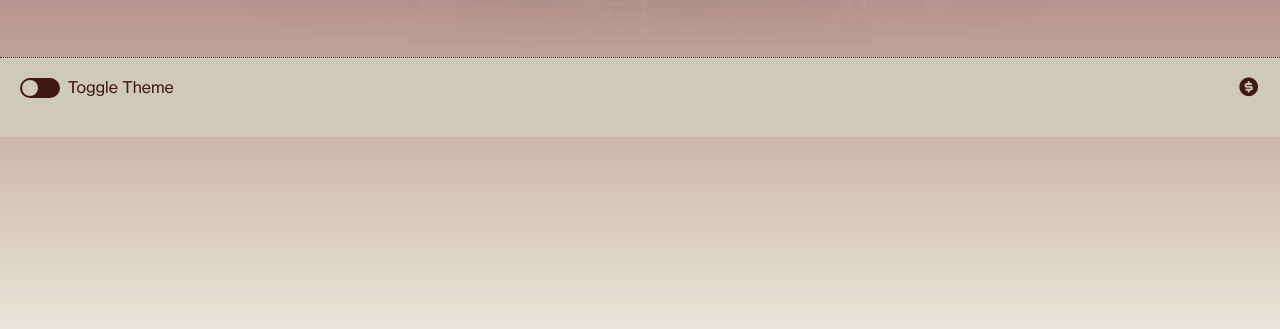
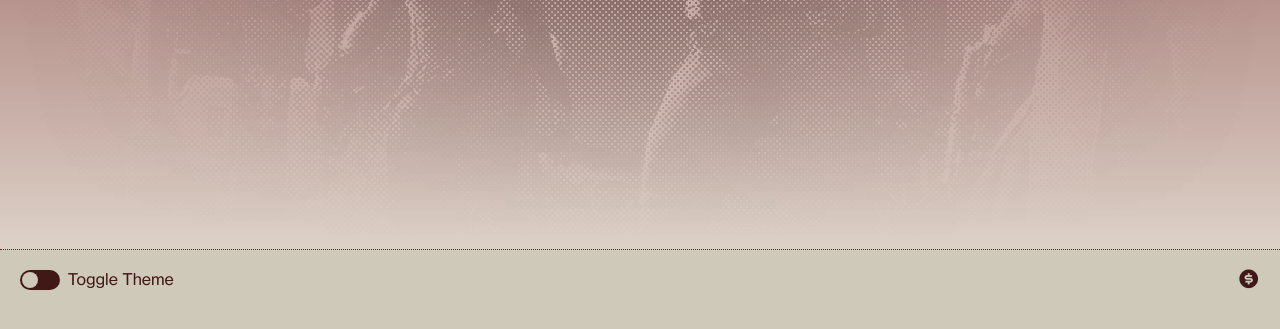
Before and after one commit to travisbuel/travisbuel.github.io, a plain HTML site: page index.html in a window 1280 px wide. Shown: the part 471-800 px from the top of the page. Drawn offline with nearby package versions, Linux system fonts and the light colour scheme.

Commit message:
Make Footer Sticky on Short Page

```diff
--- a/css/styles.css
+++ b/css/styles.css
@@ -37,6 +37,7 @@ html {
 	user-select: none;
 	/*Also prevent cursor from changing except where expressly stated*/
 	cursor: default;
+	min-height: 100%;
 }
 
 body {
@@ -54,6 +55,7 @@ body {
 	align-items: space-between;
 	justify-items: center;
 	overflow-x: hidden;
+	min-height: 100%;
 }
 
 h1 {
@@ -113,9 +115,9 @@ a:active {
 }
 
 .container {
-	display: flex;
-	flex-direction: column;
+	flex: 1 0 auto;
 	justify-content: flex-end;
+	min-height: 100%;
 
 	align-items: center;
 	color: var(--primary-color);
@@ -320,6 +322,9 @@ a:active {
 }
 
 .footer {
+	position: relative;
+	bottom: 0px;
+	flex-shrink: 0;
 	border-top: 1px dotted var(--bg-color2);
 	background-color: var(--shadow);
 	color: var(--primary-color);
@@ -327,6 +332,7 @@ a:active {
 	flex-direction: row nowrap;
 	align-items: flex-start;
 	justify-content: space-between;
+	width: 100%;
 	height: 80px;
 	padding: 20px 20px 0px 20px;
 	font-size: 1em;
--- a/js/script.js
+++ b/js/script.js
@@ -106,7 +106,7 @@ function check() {
 			document.getElementById("reward-text").innerHTML =
 				"You'll get your next reward at<br><em>Max Valor (" +
 				valorMax +
-				")</em><br>which you will reach in an average of<br><em>" +
+				")</em><br>which you will reach in around<br><em>" +
 				Math.round(
 					Math.round(
 						Math.round((valorMax - valorVal) / multiplier) +
```
